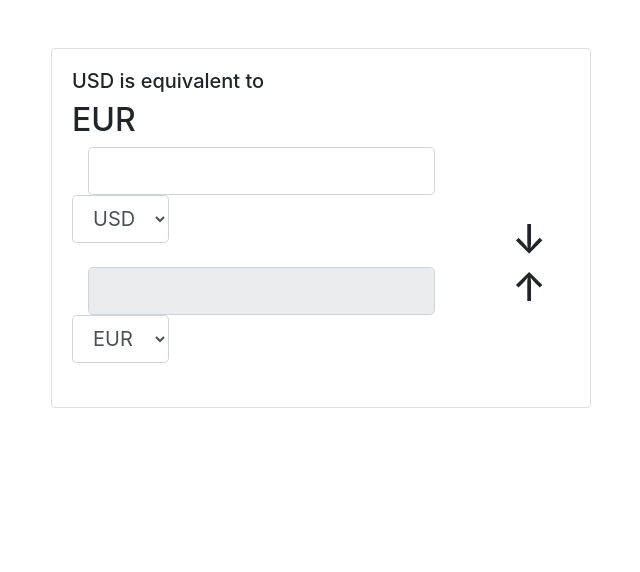
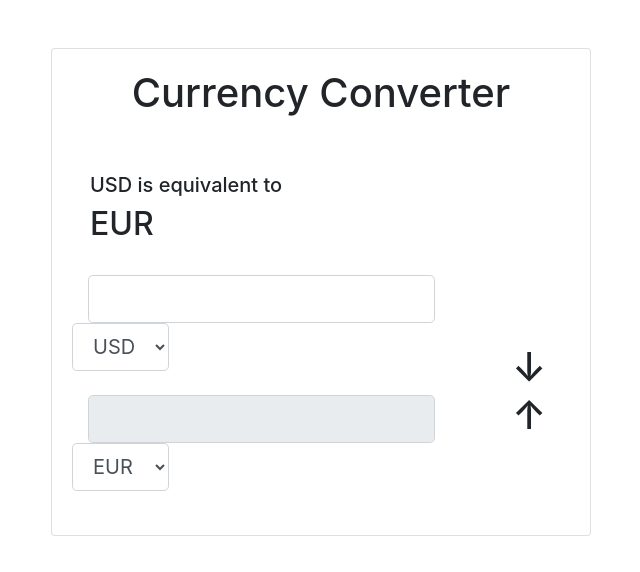
Before and after one commit to anushkachauhxn/reactjs_currencyconverter, a React (Create React App) app: page / in a window 1280 px wide. Shown: the top 572 px of the page, without its empty margins (319-959 px from the left). Built offline with nearby package versions, Linux system fonts and the light colour scheme.

Commit message:
Completed.

```diff
--- a/src/App.css
+++ b/src/App.css
@@ -1,3 +1,7 @@
 .swap {
   cursor: pointer;
 }
+
+h2, h5 {
+  padding-left: 18px;
+}
--- a/src/App.js
+++ b/src/App.js
@@ -90,10 +90,11 @@ class App extends Component {
         <div className="row">
           <div className="col-lg-6 mx-auto">
             <div className="card card-body">
-
+              <h1 className="text-center">Currency Converter</h1>
+              <br/><br/>
               <h5>{amount} {base} is equivalent to</h5>
               <h2>{result === null ? '...' : result} {convertTo}</h2>
-
+              <br/>
               <div className="row">
                 <div className="col-sm-10">
                   <form className="form-inline mb-4">
```
